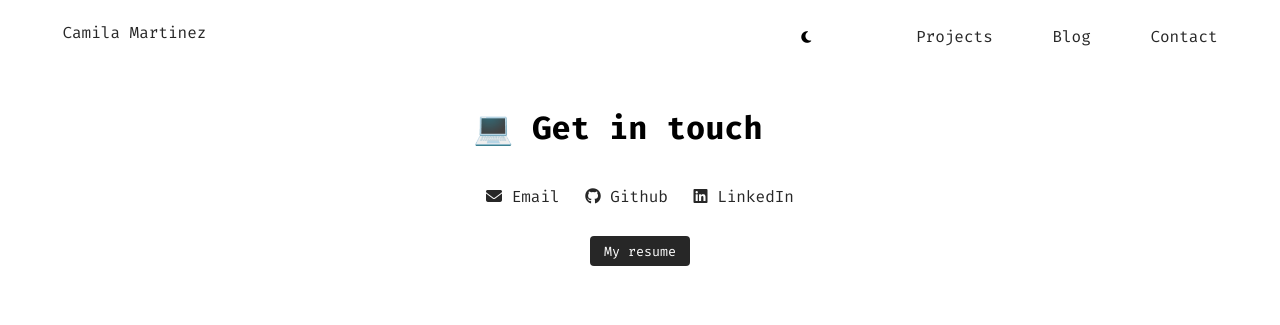
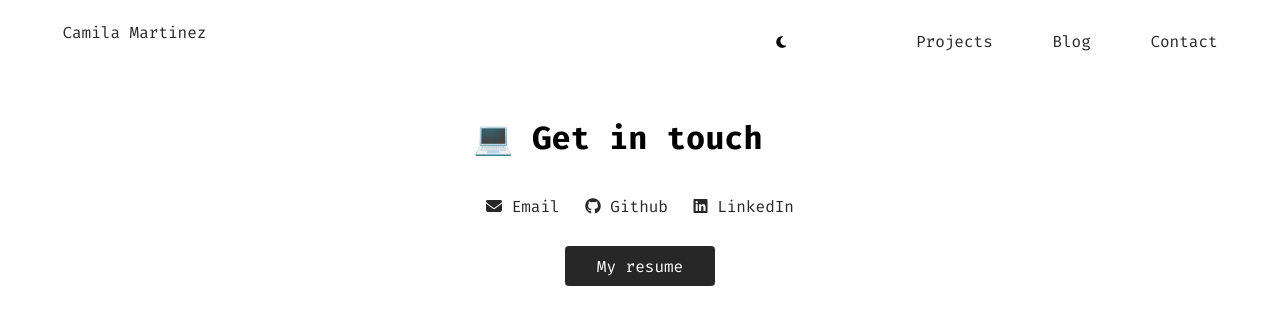
Before and after one commit to cammarb/my-portfolio, a Flask app: page /contact in a window 1280 px wide. Shown: the top 325 px of the page. Run offline with Flask 2, Linux system fonts and the light colour scheme; some libraries are stand-ins or nearby versions.

Commit message:
Update Styles 🎨

```diff
--- a/app/static/style.css
+++ b/app/static/style.css
@@ -6,6 +6,7 @@
   margin: 0;
   padding: 0;
 }
+
 .menubar {
   padding: 0 3rem;
   margin-top: 0.5rem;
@@ -15,40 +16,54 @@
   background-color: rgb(39, 39, 39);
   border: none;
   border-radius: 0.25rem;
-  width: 100px;
-  height: 30px;
+  width: 150px;
+  height: 40px;
 }
+
 button a {
   text-decoration: none;
   color: white !important;
+  font-size: larger;
 }
+
 .home-container,
 .menu-container {
   display: inline-block;
   margin: 0.9rem;
 }
+
 .menu-container {
   float: right;
 }
+
 .home-container a {
   text-decoration: none;
   color: rgb(39, 39, 39);
 }
+
 #menu-items {
   list-style-type: none;
 }
+
 #menu-items li {
   display: inline;
 }
+
 #menu-item {
   text-decoration: none;
   color: rgb(39, 39, 39);
   margin-left: 50px;
 }
+
 #theme-swticher {
   background: none;
   border: none;
   cursor: pointer;
+}
+
+.login-btn {
+  margin-left: 50px;
+  width: 100px;
 }
 
 /* Body */
@@ -81,10 +96,12 @@
 #resume-btn {
   text-decoration: none;
 }
+
 #github-link {
   text-align: center;
   margin: 0.8rem;
 }
+
 #github-link a {
   text-decoration: none;
   color: rgb(39, 39, 39);
@@ -105,15 +122,18 @@
   border-radius: 5px;
   padding: 2rem;
 }
+
 .project-info,
 .project-img-container {
   vertical-align: middle;
   margin: 0 2rem;
 }
+
 .project-info {
   width: 400px;
   text-align: left;
 }
+
 #project-title {
   margin-bottom: 0.8rem;
 }
@@ -121,9 +141,11 @@
 #project-img {
   width: 400px;
 }
+
 .project-links {
   margin: 25px 5px;
 }
+
 #github-icon {
   font-size: 30px;
   color: rgb(39, 39, 39);
@@ -137,9 +159,11 @@
   text-align: center;
   display: flex;
 }
+
 #links-list li {
   padding: 0.3rem 0.8rem;
 }
+
 #links-list li a {
   text-decoration: none !important;
   color: rgb(39, 39, 39);
```
